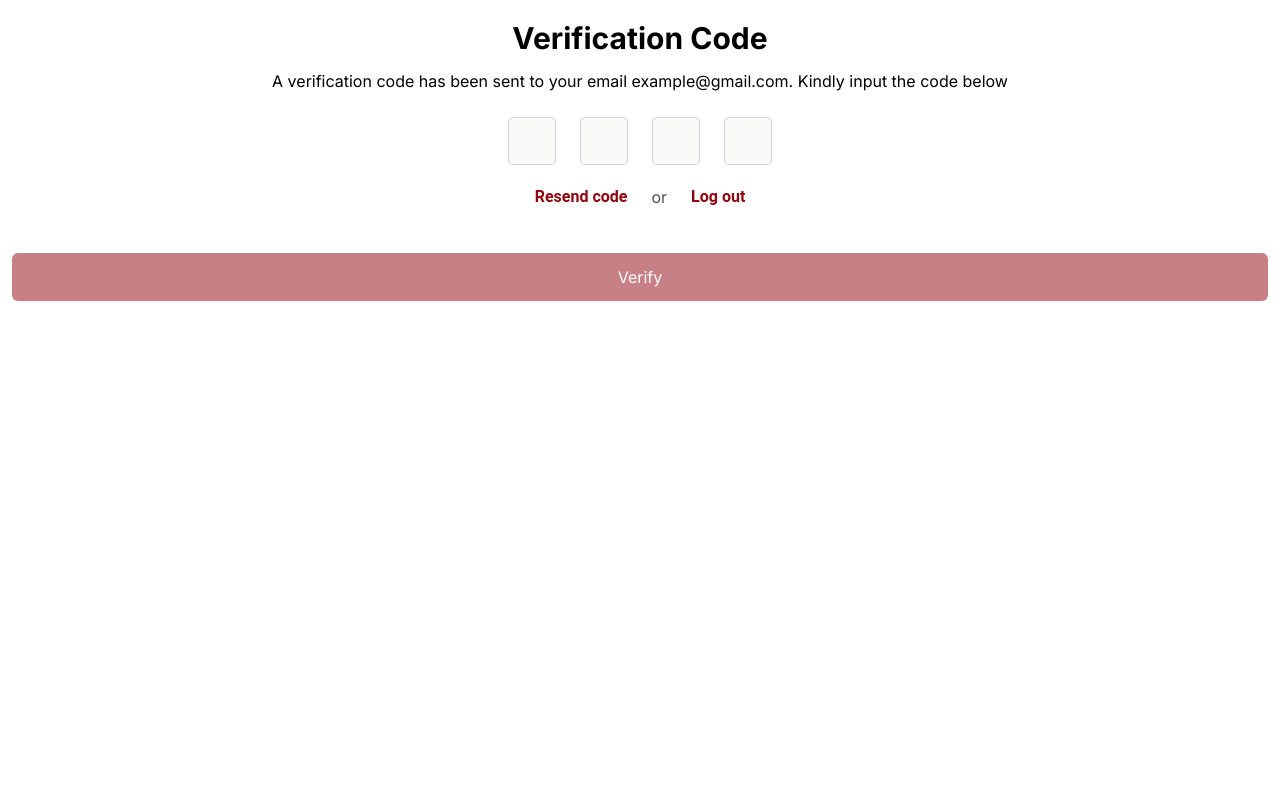
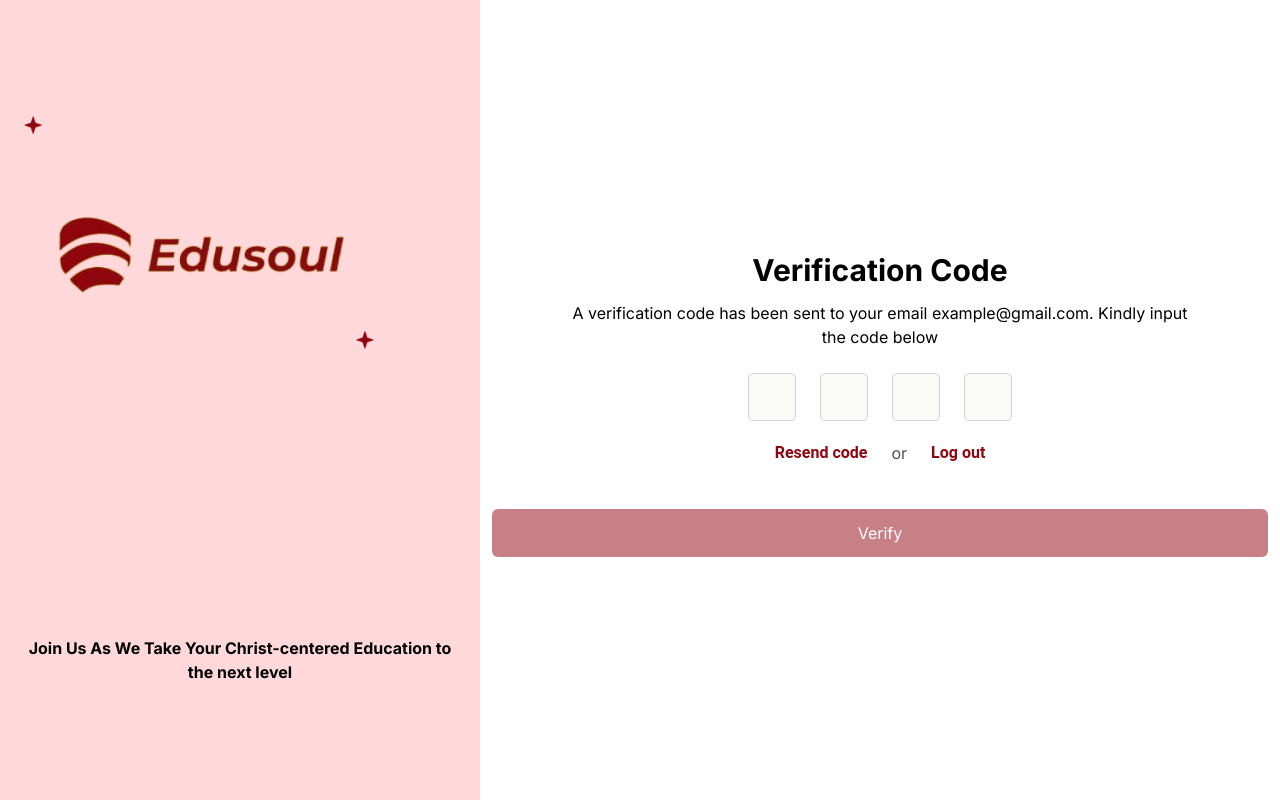
Before and after one commit to tricodenetwork/edusoul, a Next.js app: page /auth/verification in a window 1280 px wide. Built offline with nearby package versions, Linux system fonts and the light colour scheme.

Commit message:
update PR

```diff
--- /dev/null
+++ b/src/app/auth/layout.jsx
@@ -0,0 +1,27 @@
+"use client";
+
+import React from "react";
+import Sidebar from "@/components/layouts/Sidebar";
+// import Navbar from "@/Components/shared/NavBar/nav";
+
+const AuthLayout = ({children}) => {
+  // --------------------------------------------VARIABLES
+
+  //-----------------------------------------------------------FUNCTIONS
+
+  //------------------------------------------------------------------USE EFFECTS
+
+  return (
+    <>
+      {/* <Navbar /> */}
+      <div className="flex flex-row h-screen justify-between items-center">
+        <Sidebar Header="" Message="" />
+        <div className="flex flex-col mx-auto md:ml-[18rem] lg:ml-[27rem] xl:ml-[30rem] justify-center items-center w-full overflow-y-auto">
+          {children}
+        </div>
+      </div>
+    </>
+  );
+};
+
+export default AuthLayout;
--- a/src/app/auth/new-password/page.jsx
+++ b/src/app/auth/new-password/page.jsx
@@ -2,8 +2,8 @@
 
 import Sidebar from "@/components/layouts/Sidebar";
 import Link from "next/link";
-import Button from "@/Components/Button";
-import OTPInput from "@/Components/OTPInput";
+import Button from "@/components/ui/Button";
+import OTPInput from "@/components/ui/OTPInput";
 
 const Index = () => {
   // --------------------------------------------VARIABLES
--- a/src/app/auth/verification/page.jsx
+++ b/src/app/auth/verification/page.jsx
@@ -4,7 +4,7 @@ import { useState, useEffect, useContext } from "react";
 import Link from "next/link";
 import { Router, useRouter } from "next/navigation";
 import { Button } from "@/components/ui/Button";
-import OTPInput from "@/components/shared/OTPInput";
+import OTPInput from "@/components/ui/OTPInput";
 import AuthLayout from "@/components/layouts/AuthLayout";
 
 const VerificationForm = () => {
--- a/src/components/layouts/Sidebar.jsx
+++ b/src/components/layouts/Sidebar.jsx
@@ -1,3 +1,5 @@
+"use client";
+
 import useFunctions from "@/hooks/useFunctions";
 import Image from "next/image";
 
```
Also changed, not shown: src/components/ui/OTPInput.jsx (renamed from src/components/shared/OTPInput.jsx).
